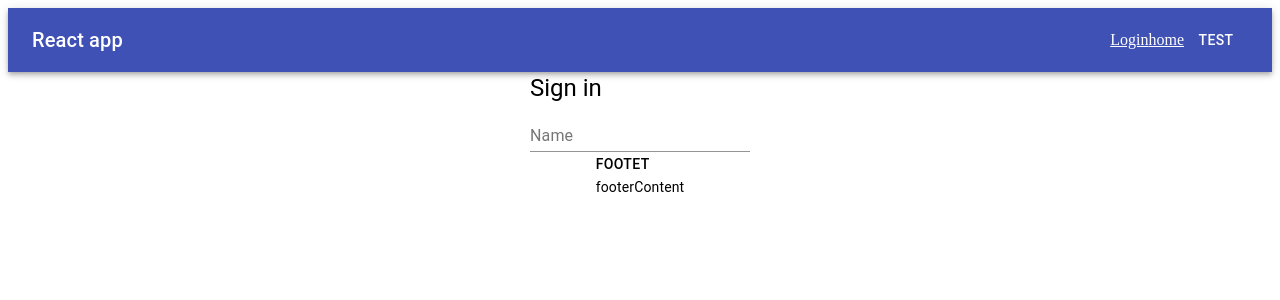
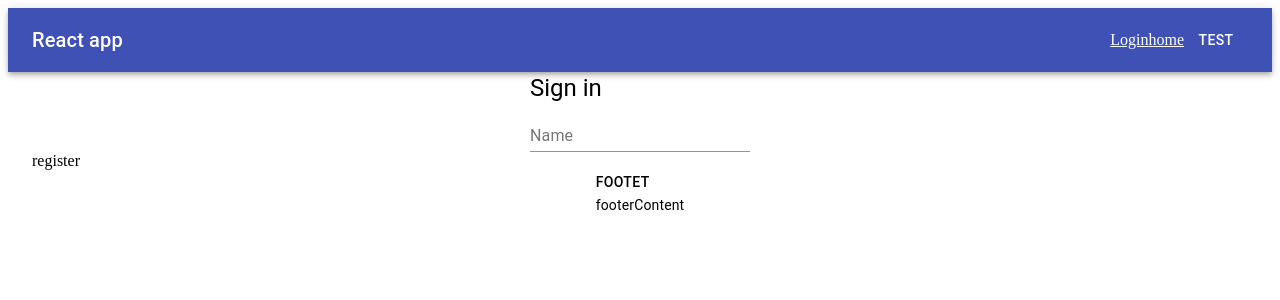
Before and after one commit to hamaa-affix/react-typescript-demoapp, a React (Create React App) app: page /login in a window 1280 px wide. Shown: the top 300 px of the page. Built offline with nearby package versions, Linux system fonts and the light colour scheme.

Commit message:
create AuthComponent

```diff
--- /dev/null
+++ b/src/components/auth_componets/Auth.tsx
@@ -0,0 +1,16 @@
+import React, { useState, useEffect } from "react";
+import Login from "./Login";
+import Register from "./Register";
+
+const Auth: React.FC = () => {
+  const [user, setUser] = useState({});
+  useEffect(() => {}, [user]);
+  return (
+    <>
+      <Login />
+      <Register />
+    </>
+  );
+};
+
+export default Auth;
--- /dev/null
+++ b/src/components/auth_componets/Register.tsx
@@ -0,0 +1,11 @@
+import React from "react";
+
+const Register: React.FC = () => {
+  return (
+    <>
+      <div>register</div>
+    </>
+  );
+};
+
+export default Register;
--- a/src/router/Public.tsx
+++ b/src/router/Public.tsx
@@ -1,13 +1,13 @@
 import React from "react";
 import { Route, Switch } from "react-router-dom";
-import Login from "../components/auth_componets/Login";
+import Auth from "../components/auth_componets/Auth";
 import Main from "../components/layouts/Main";
 
 const Public: React.FC = () => {
   return (
     <>
       <Switch>
-        <Route exact path="/login" component={Login} />
+        <Route exact path="/login" component={Auth} />
         <Route exact path="/" component={Main} />
       </Switch>
     </>
```
